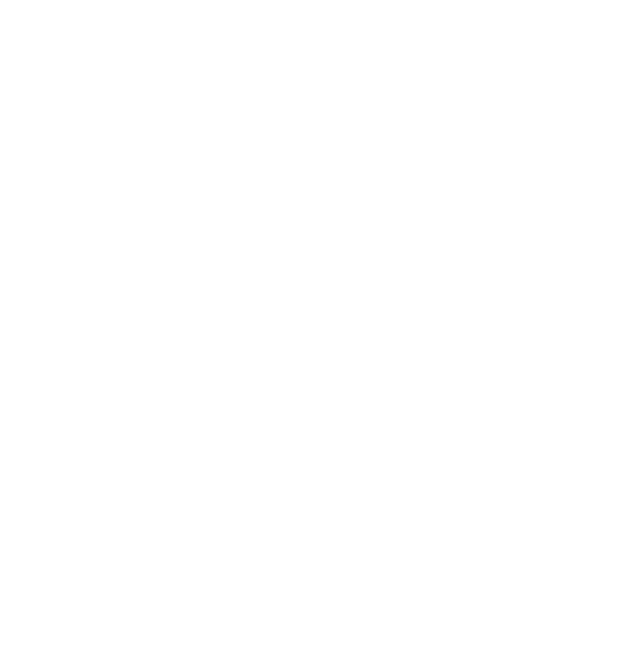
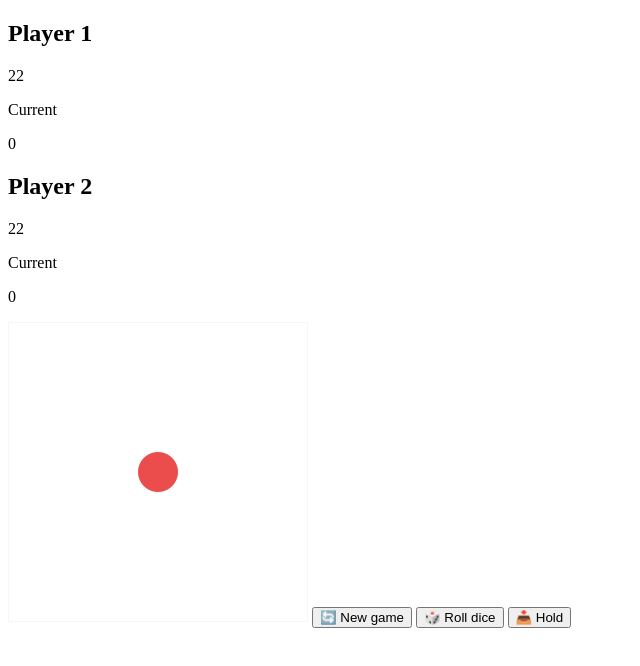
Before and after one commit to Semandr/game-of-dice, a plain HTML site: page index.html in a window 1280 px wide. Shown: the whole page, without its empty margins (0-640 px from the left). Drawn offline with Linux system fonts and the light colour scheme.

Commit message:
create html markup

```diff
--- a/index.html
+++ b/index.html
@@ -8,5 +8,28 @@
     <script src="js/script.js" defer></script>
     <title>Game of Dice</title>
   </head>
-  <body></body>
+  <body>
+    <main class="main">
+      <section class="player player__0 player__active">
+        <h2 class="name" id="name-0">Player 1</h2>
+        <p class="score" id="score-0">22</p>
+        <div class="current">
+          <p class="current__label">Current</p>
+          <p class="current__score" id="current-0">0</p>
+        </div>
+      </section>
+      <section class="player player__1">
+        <h2 class="name" id="name-1">Player 2</h2>
+        <p class="score" id="score-1">22</p>
+        <div class="current">
+          <p class="current__label">Current</p>
+          <p class="current__score" id="current-1">0</p>
+        </div>
+      </section>
+      <img src="images/dice-1.png" alt="playing dice" class="dice" />
+      <button class="btn btn__new">🔄 New game</button>
+      <button class="btn btn__roll">🎲 Roll dice</button>
+      <button class="btn btn__hold">📥 Hold</button>
+    </main>
+  </body>
 </html>
```
Also changed, not shown: 1 other file.
